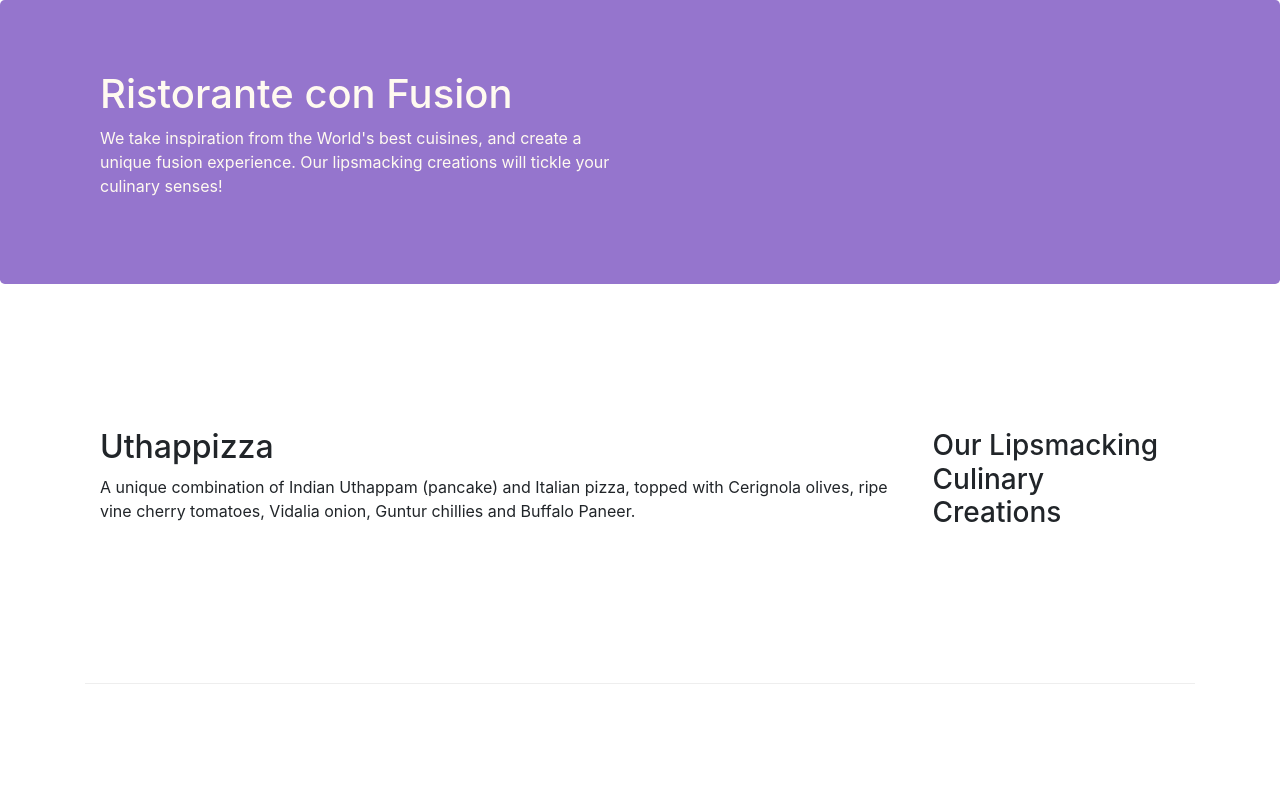
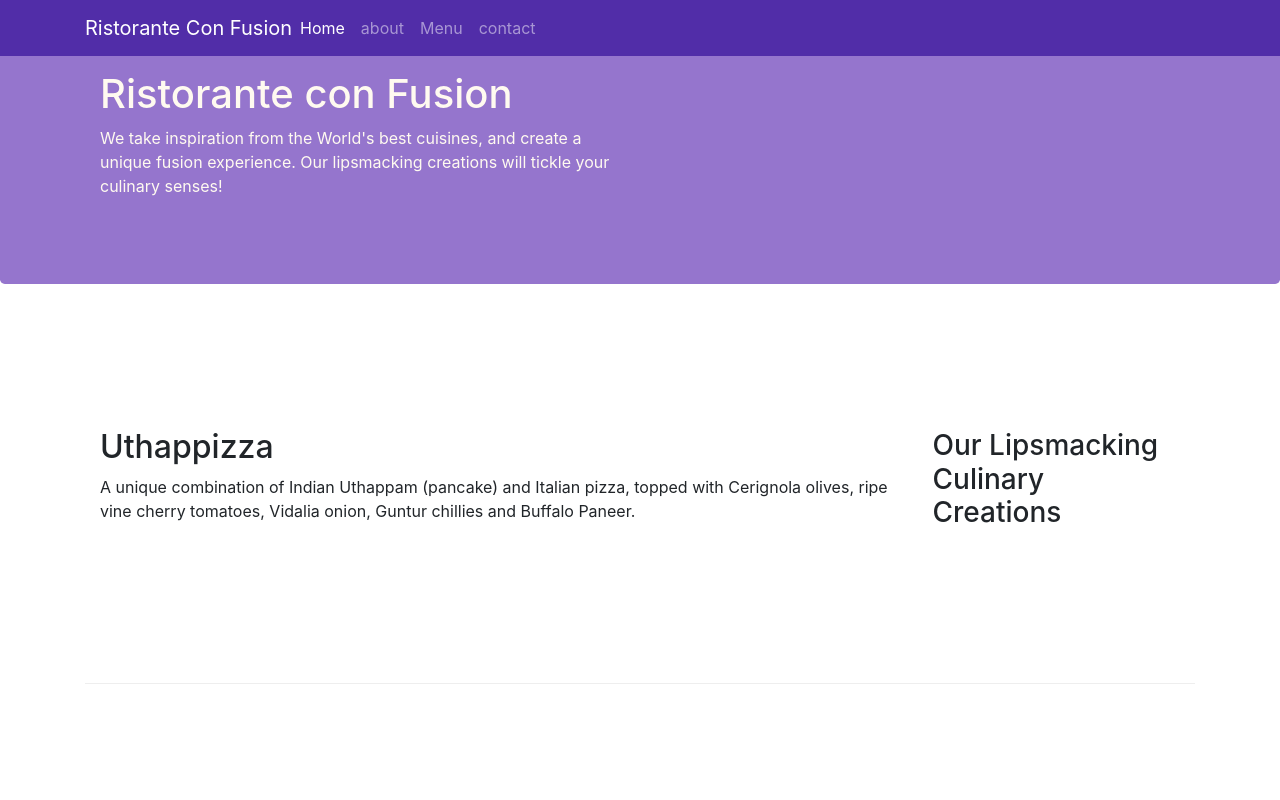
Before and after one commit to NimmaRajeshReddy/bs, a website: page index.html in a window 1280 px wide. Shown: the top 800 px of the page. Drawn offline with nearby package versions, Linux system fonts and the light colour scheme.

Commit message:
breadcrumb

```diff
--- a/css/style.css
+++ b/css/style.css
@@ -25,3 +25,10 @@
      color: #0f0f0f;
 
  }
+ body{
+     padding-top:50px 0px 0px 0px;
+     z-index: 0;
+ }
+ .navbar-dark{
+     background-color: #512DA8;
+ }
--- a/index.html
+++ b/index.html
@@ -13,6 +13,30 @@
 </head>
 
 <body>
+    <nav class="navbar navbar-dark navbar-expand-sm  fixed-top">
+        <div class="container">
+            <button class="navbar-toggler" type="button" data-toggle="collapse" data-target="#Navbar">
+                <span class="navbar-toggler-icon"></span>
+            </button>
+            <a class="navbar-brand mr-auto" href="#">Ristorante Con Fusion</a>
+            <div class="collapse navbar-collapse" id="Navbar">
+                <ul class="navbar-nav mr-auto">
+                    <li class="nav-item">
+                        <a class="nav-link active" href="index.html">Home</a>
+                    </li>
+                    <li class="nav-item">
+                        <a class="nav-link" href="#">about</a>
+                    </li>
+                    <li class="nav-item">
+                        <a class="nav-link" href="#">Menu</a>
+                    </li>
+                    <li>
+                     <a class="nav-link" href="#">contact</a>
+                    </li>
+                </ul>
+            </div>
+        </div>
+    </nav>
 
     <header class="jumbotron">
         <div class="container">
```
